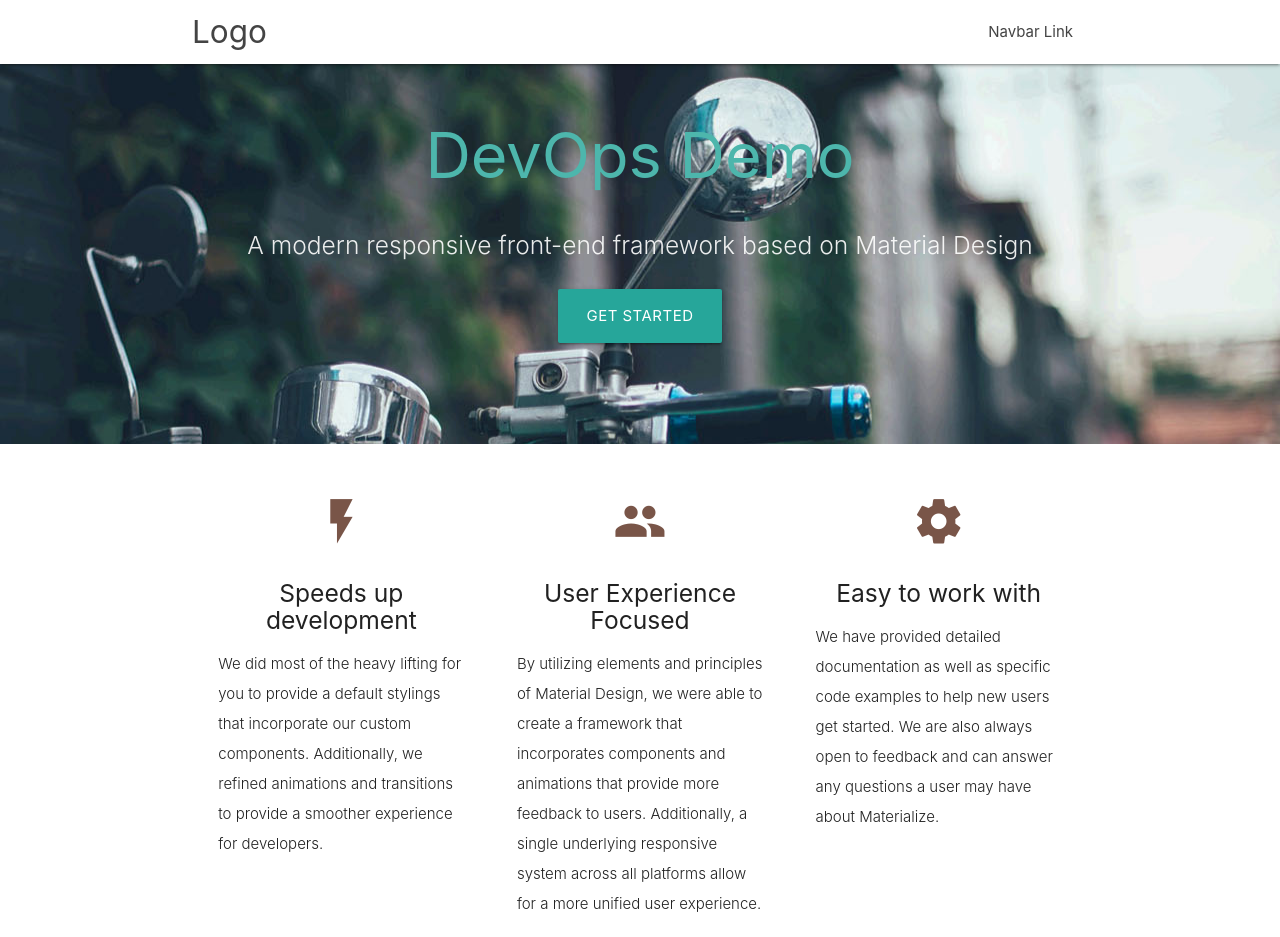
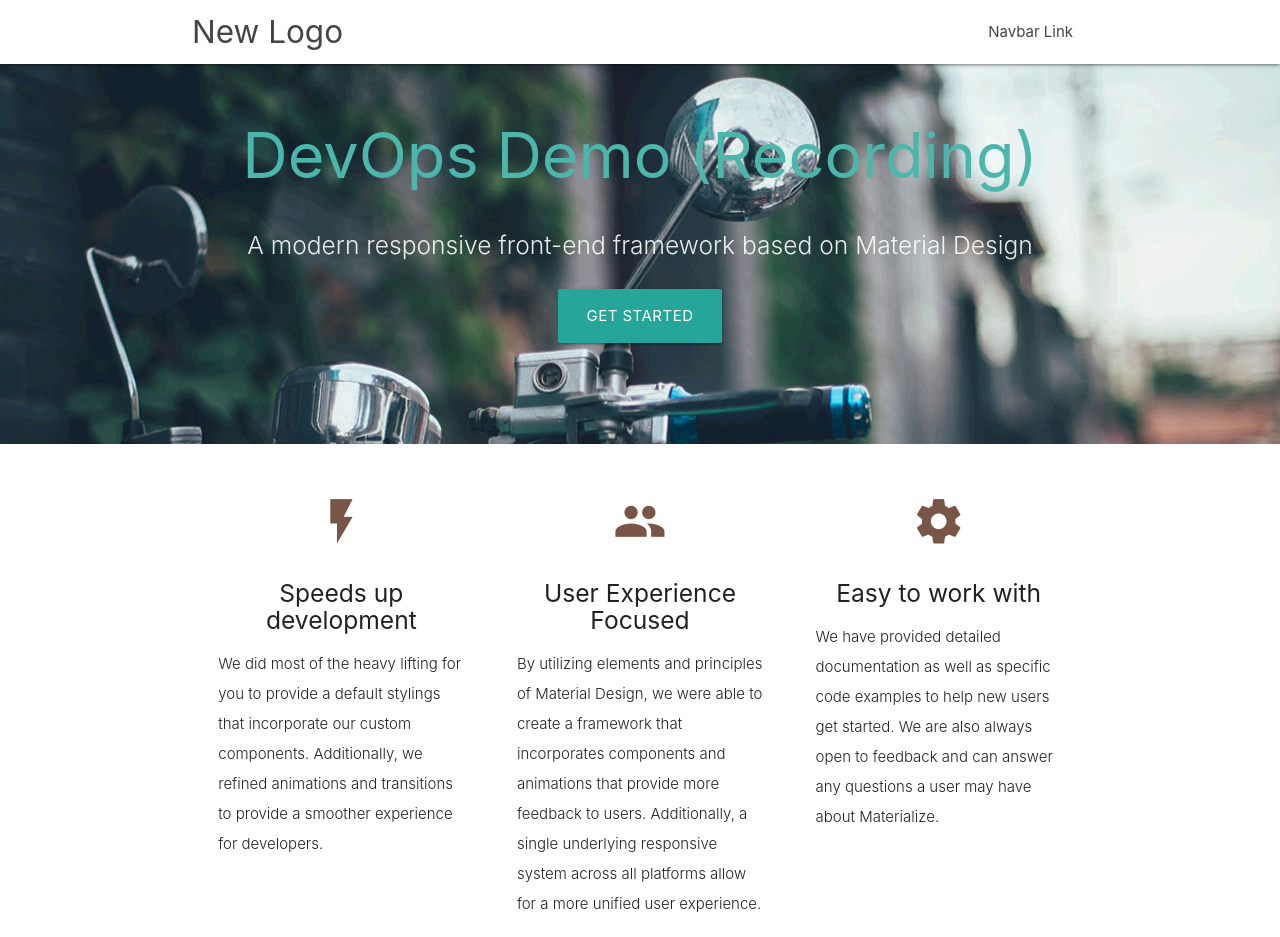
Before and after one commit to mikesparr/gcp-cicd-demo-app, a plain HTML site: page src/index.html in a window 1280 px wide. Shown: the top 937 px of the page. Drawn offline with nearby package versions, Linux system fonts and the light colour scheme.

Commit message:
Changes for recorded demo

```diff
--- a/src/index.html
+++ b/src/index.html
@@ -24,7 +24,7 @@
 
         <nav class="white" role="navigation">
         <div class="nav-wrapper container">
-            <a id="logo-container" href="#" class="brand-logo">Logo</a>
+            <a id="logo-container" href="#" class="brand-logo">New Logo</a>
             <ul class="right hide-on-med-and-down">
             <li><a href="#">Navbar Link</a></li>
             </ul>
@@ -40,7 +40,7 @@
         <div class="section no-pad-bot">
             <div class="container">
             <br><br>
-            <h1 class="header center teal-text text-lighten-2">DevOps Demo</h1>
+            <h1 class="header center teal-text text-lighten-2">DevOps Demo (Recording)</h1>
             <div class="row center">
                 <h5 class="header col s12 light">A modern responsive front-end framework based on Material Design</h5>
             </div>
```
